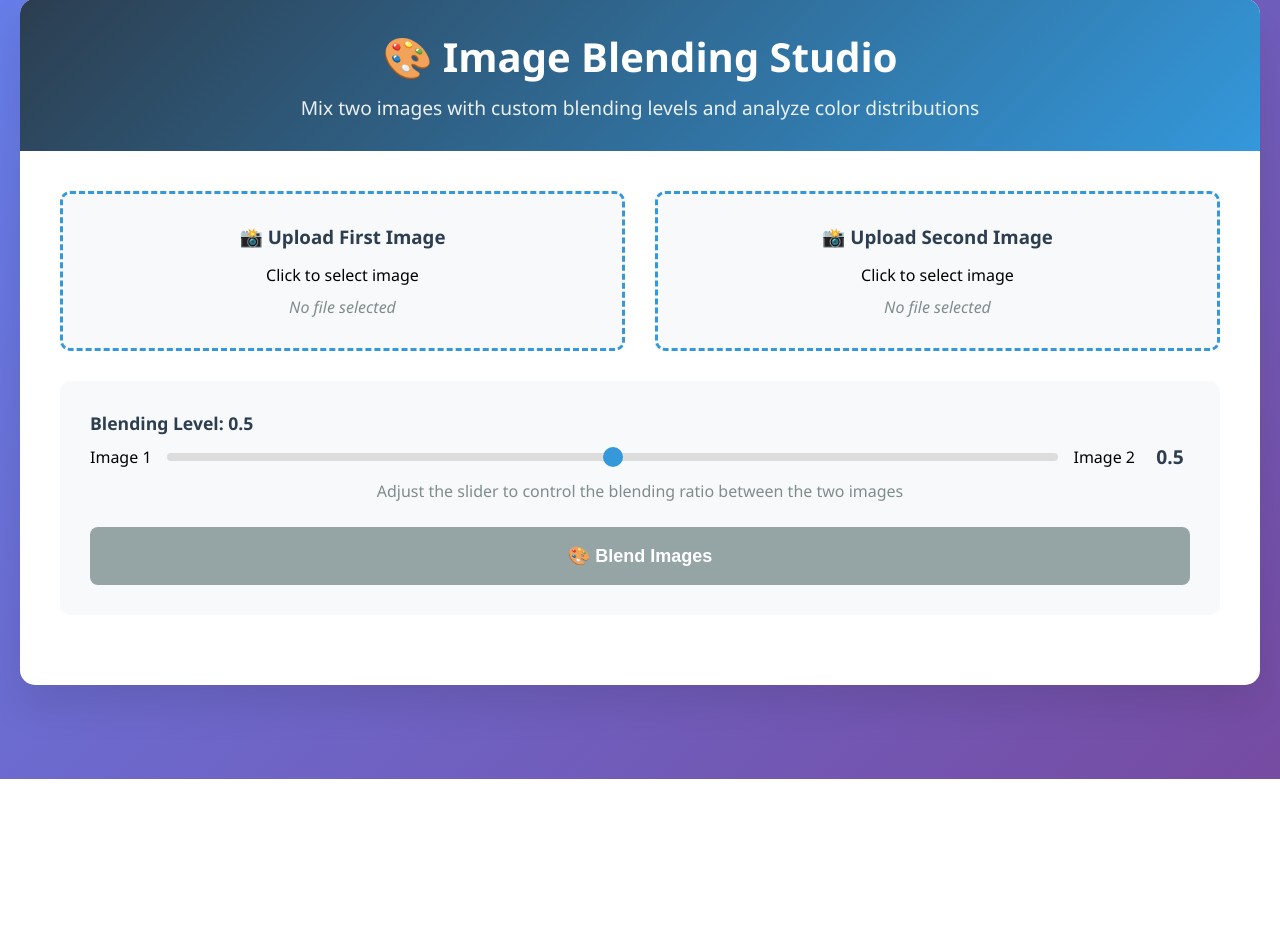
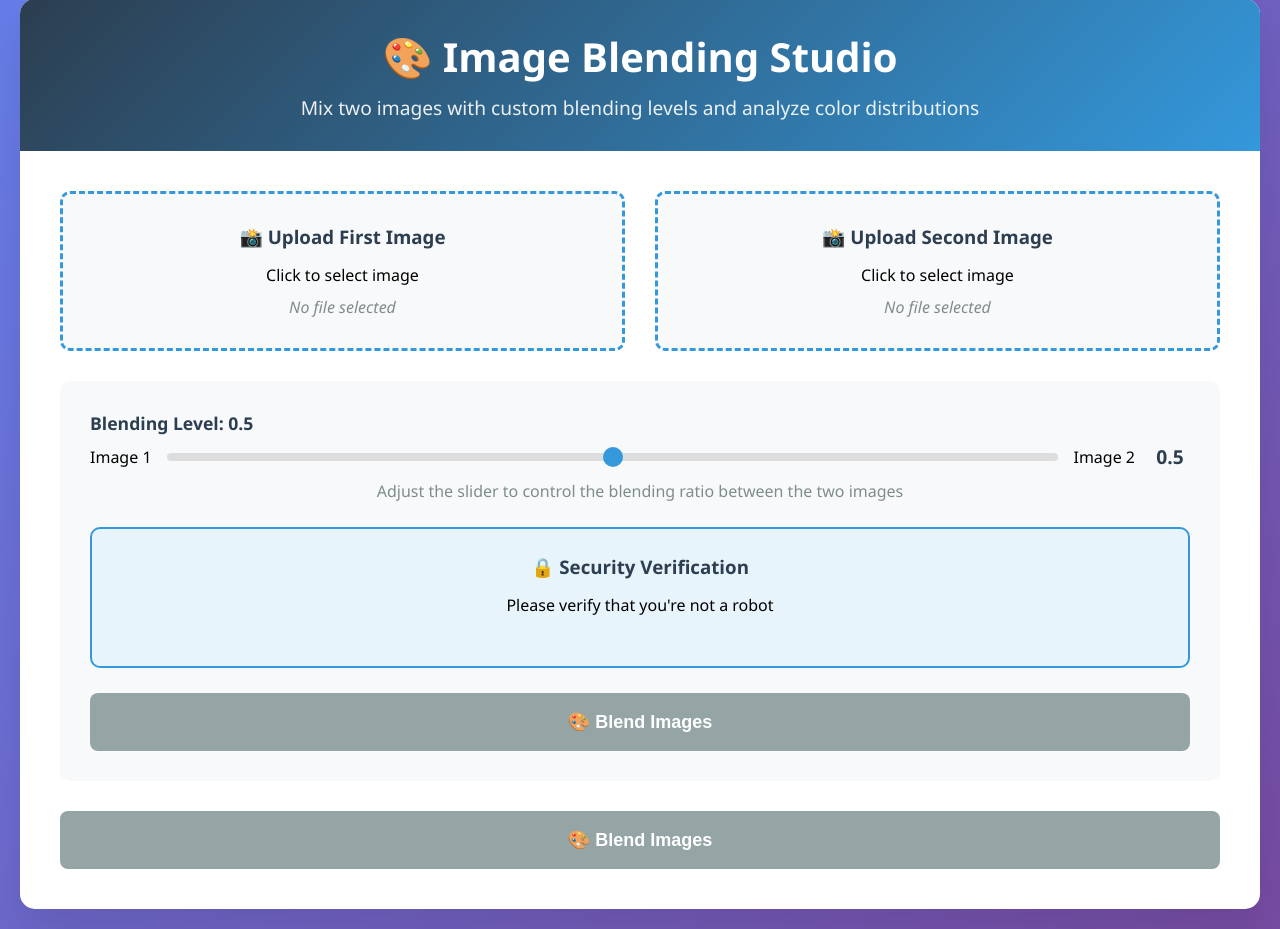
Before and after one commit to PEVnk/web_service_labs, a Flask app: page / in a window 1280 px wide. Shown: the part 21-950 px from the top of the page. Before the commit the page ends 800 px from the top, so only its background shows below. Run offline with Flask 3, Linux system fonts and the light colour scheme; some libraries are stand-ins or nearby versions.

Commit message:
Update simple.html

```diff
--- a/lab1_task/flaskapp/templates/simple.html
+++ b/lab1_task/flaskapp/templates/simple.html
@@ -4,6 +4,7 @@
     <meta charset="UTF-8">
     <meta name="viewport" content="width=device-width, initial-scale=1.0">
     <title>Image Blending App with Google reCAPTCHA</title>
+    <script src="https://www.google.com/recaptcha/api.js" async defer></script>
 
     <style>
         * {
@@ -280,6 +281,24 @@
             text-align: center;
             font-size: 1.1em;
         }
+         .recaptcha-section {
+            background: #e8f4fc;
+            padding: 25px;
+            border-radius: 10px;
+            margin-bottom: 25px;
+            text-align: center;
+            border: 2px solid #3498db;
+        }
+
+        .recaptcha-section h3 {
+            margin-bottom: 15px;
+            color: #2c3e50;
+        }
+
+        .g-recaptcha {
+            display: inline-block;
+            margin: 10px 0;
+        }
     </style>
 </head>
 <body>
@@ -320,7 +339,16 @@
                     </p>
                 </div>
 
+               <div class="recaptcha-section">
+                    <h3>🔒 Security Verification</h3>
+                    <p>Please verify that you're not a robot</p>
+                    <div class="g-recaptcha" data-sitekey="{{ recaptcha_site_key }}"></div>
+                </div>
 
+                <button class="submit-btn" id="processBtn" onclick="processImages()">
+                    🎨 Blend Images
+                </button>
+            </div>
 
                 <button class="submit-btn" id="processBtn" onclick="processImages()" disabled>
                     🎨 Blend Images
@@ -432,6 +460,12 @@
             const file2 = fileInput2.files[0];
             const alpha = blendAlpha.value;
 
+            const recaptchaResponse = grecaptcha.getResponse();
+            if (!recaptchaResponse) {
+                showError('Please complete the reCAPTCHA verification.');
+                return;
+            }
+
 
             // Показываем загрузку
             loading.style.display = 'block';
@@ -444,6 +478,7 @@
             formData.append('file1', file1);
             formData.append('file2', file2);
             formData.append('blend_alpha', alpha);
+            formData.append('g-recaptcha-response', recaptchaResponse);
 
 
             try {
@@ -454,15 +489,19 @@
 
                 const data = await response.json();
 
-                if (response.ok && data.success) {
+               if (response.ok && data.success) {
                     showSuccess('Images blended successfully!');
                     displayResults(data);
+                    // Сбрасываем reCAPTCHA после успешной отправки
+                    grecaptcha.reset();
                 } else {
                     showError(data.error || 'An error occurred while processing images.');
-
+                    // Сбрасываем reCAPTCHA при ошибке
+                    grecaptcha.reset();
                 }
             } catch (error) {
                 showError('Network error: ' + error.message);
+                grecaptcha.reset();
 
             } finally {
                 loading.style.display = 'none';
```
